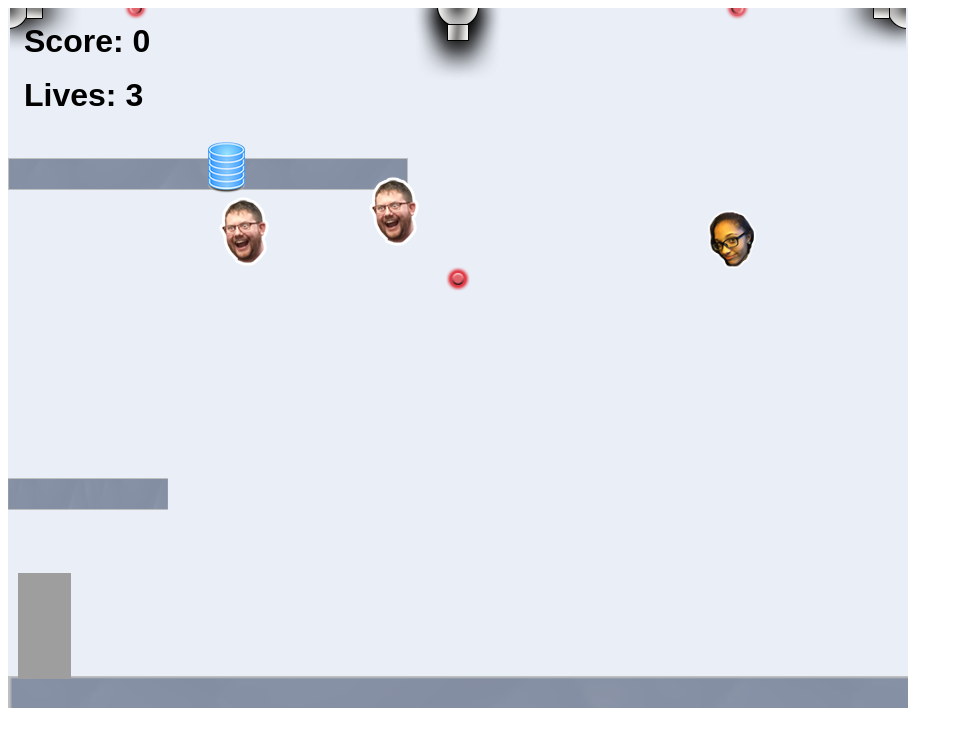
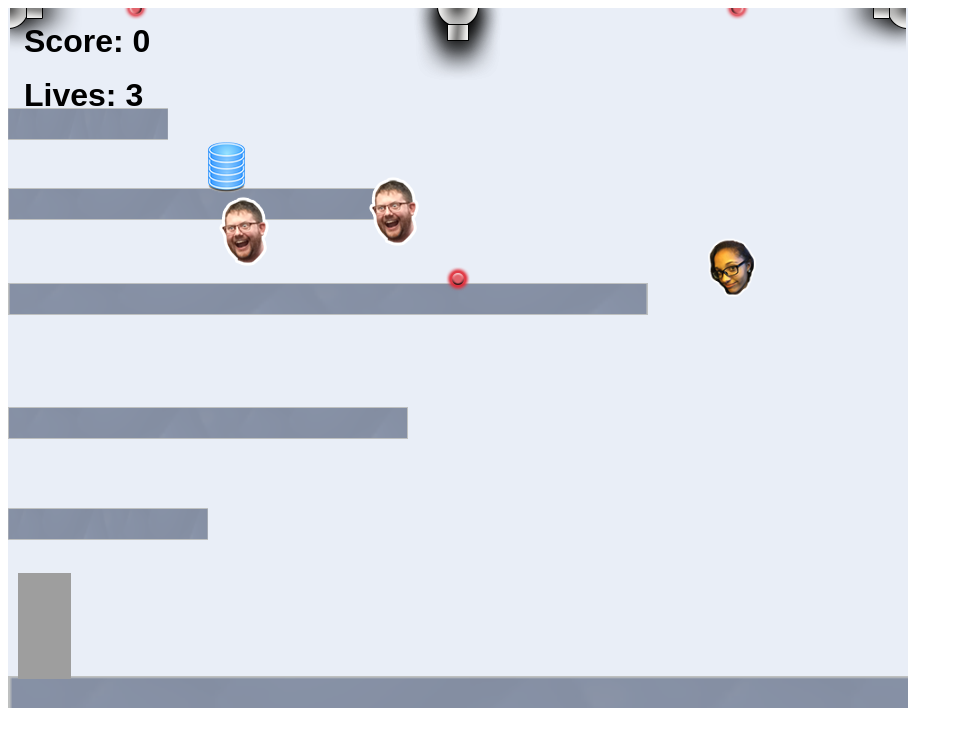
Before and after one commit to DahjanahSmith/DahjanahSmith.github.io, a website: page projects/platformer/index.html in a window 1280 px wide. Shown: the whole page, without its empty margins (0-963 px from the left). Drawn offline with Linux system fonts and the light colour scheme; animation ran at ten frames a second.

Commit message:
add index.html file

```diff
--- a/projects/platformer/js/init/collectable.js
+++ b/projects/platformer/js/init/collectable.js
@@ -37,7 +37,7 @@
         // ALL YOUR CODE GOES BELOW HERE ///////////////////////////////////////
         createCollectable(type.db, 200, 120, 5, 0.3);
         createCollectable(type.steve, 350, 150,  6, 0.5);
-        createCollectable(type.kennedi, 700, 180, 8, 0.6);
+        createCollectable(type.kennedi, 700, 180, 18, 0.6);
 
         // example:
         createCollectable(type.steve, 200, 170, 6, 0.7);
--- a/projects/platformer/js/init/platform.js
+++ b/projects/platformer/js/init/platform.js
@@ -28,9 +28,11 @@
 
         ////////////////////////////////////////////////////////////////////////
         // ALL YOUR CODE GOES BELOW HERE ///////////////////////////////////////
-        createPlatform (0, 150);              // normal platform
-        createPlatform (0, 470, 0.4)         // small horizontal platform (40% of the normal width)
-        createPlatform (0, 700, 0.4, 10)    // tall vertical wall (40% the normal width and 10x the height)
+        createPlatform (0, 100, 0.4);              // normal platform
+        createPlatform (0, 180, 1.0 );
+        createPlatform (0, 275, 1.6)    // small horizontal platform (40% of the normal width)
+        createPlatform (0, 399, 1.0)
+        createPlatform (0, 500, 0.5 )   // tall vertical wall (40% the normal width and 10x the height)
         /*
          * ground : here, we create a floor. Given the width of of the platform
          * asset, giving it a scaleX and scaleY of 2 will stretch it across the
```
Also changed, not shown: index.html (+3 -5 lines).
